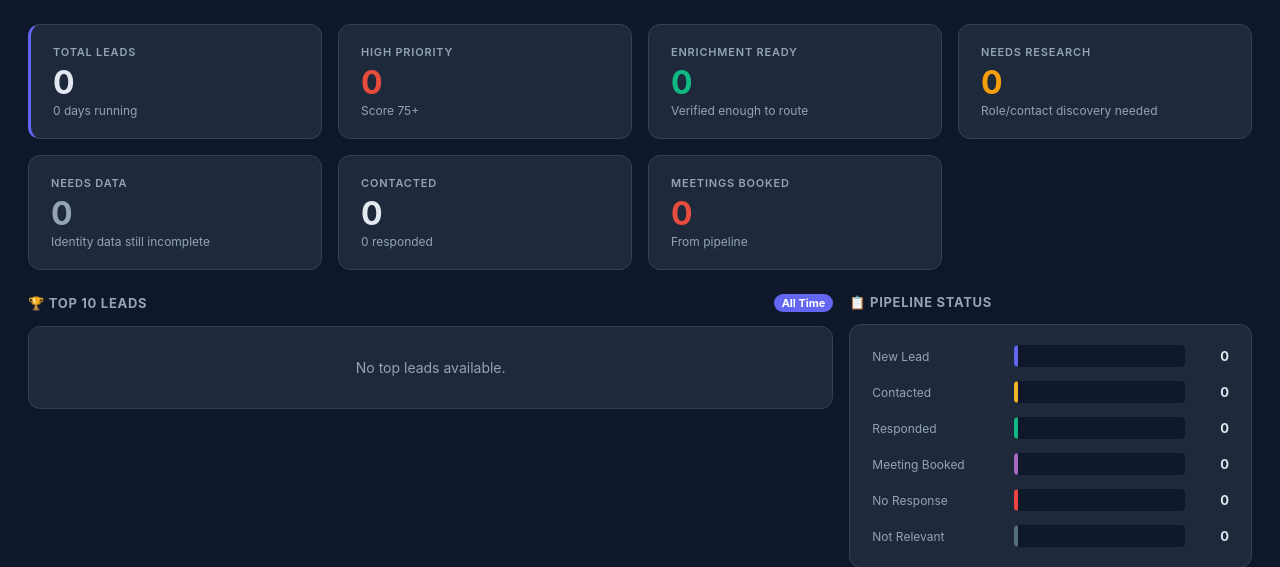
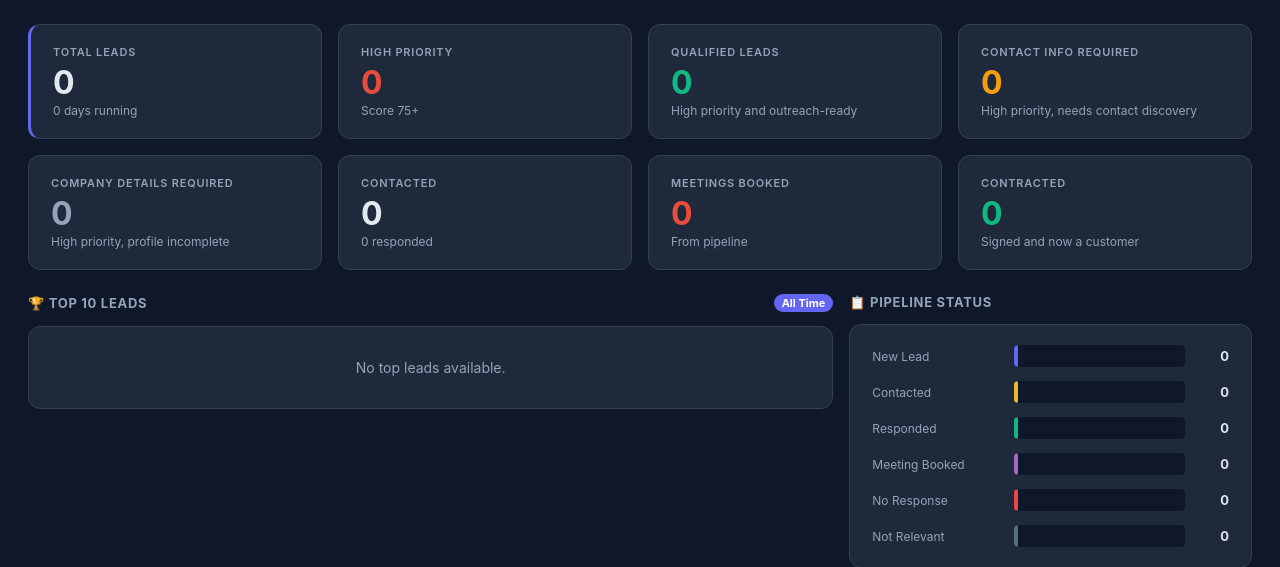
Before and after one commit to jonathanmccrimmond/macfire-dashboard, a Flask app: page / in a window 1280 px wide. Shown: the part 71-638 px from the top of the page. Run offline with Flask 3, Linux system fonts and the light colour scheme; data that the repository does not hold is empty.

Commit message:
refactor: rename queue KPIs, make them high-priority-only, and add contracted card

```diff
--- a/app.py
+++ b/app.py
@@ -251,6 +251,10 @@ def fetch_stats():
     contacted = sum(1 for l in leads if l["status"] in ("Contacted", "Responded", "Meeting Booked"))
     responded = sum(1 for l in leads if l["status"] in ("Responded", "Meeting Booked"))
     meetings  = sum(1 for l in leads if l["status"] == "Meeting Booked")
+    contracted = sum(
+        1 for l in leads
+        if (l.get("status") or "").strip().lower() in ("contracted", "customer", "won", "closed won")
+    )
 
     # Recent activity (last 10 leads by scout run date)
     recent = sorted(
@@ -277,8 +281,13 @@ def fetch_stats():
         reverse=True
     )
     contactable_count = len(contactable_leads)
+    # Queue KPI cards are high-priority only.
     queue_counts = {"Ready": 0, "Research": 0, "Insufficient": 0}
     for l in leads:
+        if l.get("priority") != "High":
+            continue
+        if l.get("status") == "Not Relevant":
+            continue
         q = l.get("enrichment_queue")
         if q in queue_counts:
             queue_counts[q] += 1
@@ -305,6 +314,7 @@ def fetch_stats():
         "contacted":         contacted,
         "responded":         responded,
         "meetings":          meetings,
+        "contracted":        contracted,
         "recent":            recent,
         "score_buckets":     score_buckets,
         "run_dates":         run_dates,
--- a/templates/dashboard.html
+++ b/templates/dashboard.html
@@ -144,10 +144,10 @@
     /* Flags */
     .flags-text { font-size: 11px; color: var(--muted); max-width: 320px; white-space: nowrap; overflow: hidden; text-overflow: ellipsis; }
 
-    /* Grid-8 for KPI row */
-    .grid-7 { display: grid; grid-template-columns: repeat(4, 1fr); gap: 16px; margin-bottom: 24px; }
-    @media (max-width: 1200px) { .grid-7 { grid-template-columns: repeat(3, 1fr); } }
-    @media (max-width: 700px)  { .grid-7 { grid-template-columns: repeat(2, 1fr); } }
+    /* Grid for KPI row */
+    .grid-8 { display: grid; grid-template-columns: repeat(4, 1fr); gap: 16px; margin-bottom: 24px; }
+    @media (max-width: 1200px) { .grid-8 { grid-template-columns: repeat(3, 1fr); } }
+    @media (max-width: 700px)  { .grid-8 { grid-template-columns: repeat(2, 1fr); } }
 
     /* Table quality filter */
     .toggle-link { cursor: pointer; color: var(--muted); font-size: 12px; text-decoration: underline; user-select: none; }
@@ -187,14 +187,15 @@
   </div>
 
   <!-- KPI row -->
-  <div class="grid-7" id="kpi-row">
+  <div class="grid-8" id="kpi-row">
     <div class="stat-card accent"><div class="label">Total Leads</div><div class="value" id="kpi-total">—</div><div class="sub" id="kpi-days">Scout running</div></div>
     <div class="stat-card"><div class="label">High Priority</div><div class="value score-high" id="kpi-high">—</div><div class="sub">Score 75+</div></div>
-    <div class="stat-card"><div class="label">Enrichment Ready</div><div class="value" style="color:var(--green)" id="kpi-ready">—</div><div class="sub">Verified enough to route</div></div>
-    <div class="stat-card"><div class="label">Needs Research</div><div class="value" style="color:var(--amber)" id="kpi-research">—</div><div class="sub">Role/contact discovery needed</div></div>
-    <div class="stat-card"><div class="label">Needs Data</div><div class="value" style="color:var(--muted)" id="kpi-insufficient">—</div><div class="sub">Identity data still incomplete</div></div>
+    <div class="stat-card"><div class="label">Qualified Leads</div><div class="value" style="color:var(--green)" id="kpi-ready">—</div><div class="sub">High priority and outreach-ready</div></div>
+    <div class="stat-card"><div class="label">Contact Info Required</div><div class="value" style="color:var(--amber)" id="kpi-research">—</div><div class="sub">High priority, needs contact discovery</div></div>
+    <div class="stat-card"><div class="label">Company Details Required</div><div class="value" style="color:var(--muted)" id="kpi-insufficient">—</div><div class="sub">High priority, profile incomplete</div></div>
     <div class="stat-card"><div class="label">Contacted</div><div class="value" id="kpi-contacted">—</div><div class="sub" id="kpi-responded">0 responded</div></div>
     <div class="stat-card"><div class="label">Meetings Booked</div><div class="value score-high" id="kpi-meetings">—</div><div class="sub">From pipeline</div></div>
+    <div class="stat-card"><div class="label">Contracted</div><div class="value" style="color:var(--green)" id="kpi-contracted">—</div><div class="sub">Signed and now a customer</div></div>
   </div>
 
   <!-- Top 10 + Pipeline status -->
@@ -575,6 +576,7 @@ async function loadData() {
     document.getElementById("kpi-contacted").textContent    = d.contacted;
     document.getElementById("kpi-responded").textContent    = `${d.responded} responded`;
     document.getElementById("kpi-meetings").textContent     = d.meetings;
+    document.getElementById("kpi-contracted").textContent   = d.contracted || 0;
 
     // Today banner
     if (d.today_date) {
```
